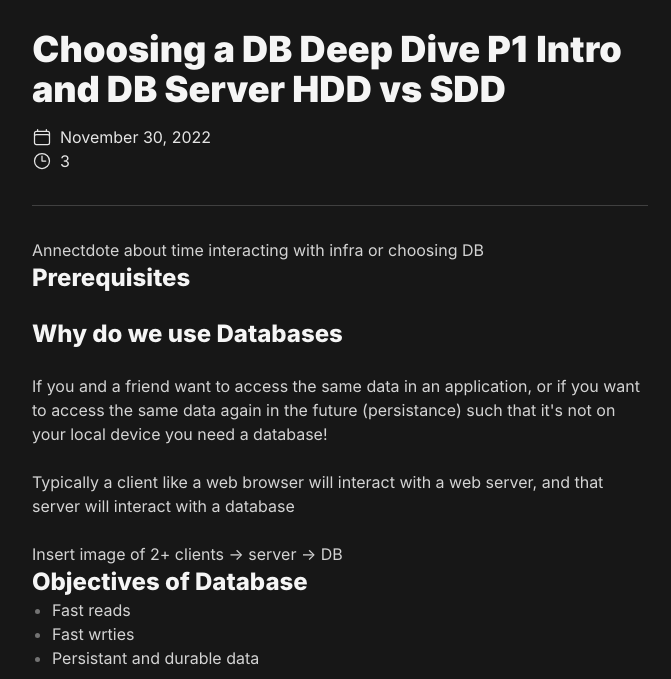
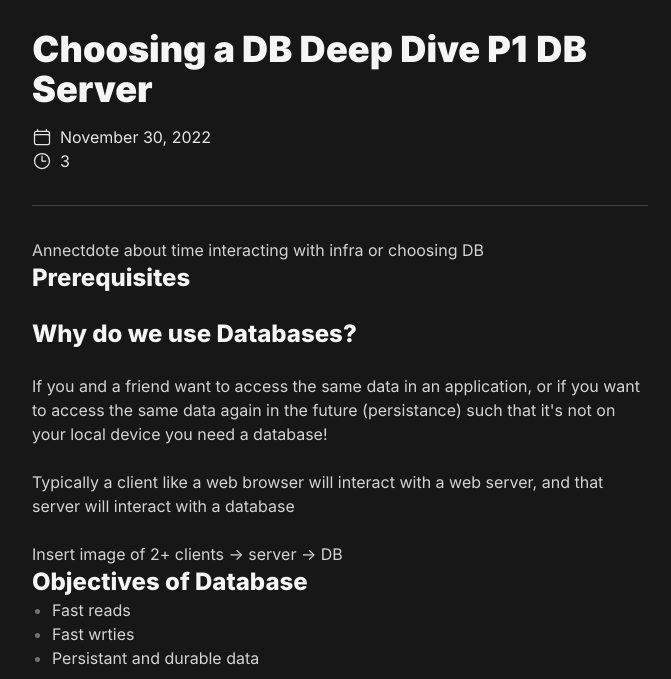
Before and after one commit to near-wizard/astroBlog, an Astro site: page /blog/database-design in a window 1280 px wide. Shown: the part 121-800 px from the top of the page, without its empty margins (300-971 px from the left). Built offline with nearby package versions, Linux system fonts and the light colour scheme; Astro itself is replaced by a stand-in of ours; some packages are replaced by stand-ins of ours.

Commit message:
test vercel

```diff
--- a/src/pages/blog/database-design.mdx
+++ b/src/pages/blog/database-design.mdx
@@ -1,6 +1,6 @@
 ---
 layout: "../../layouts/BlogPost.astro"
-title: "Choosing a DB Deep Dive P1 Intro and DB Server HDD vs SDD"
+title: "Choosing a DB Deep Dive P1 DB Server"
 description: "Going a little too far into what to consider when choosing a DB"
 pubDate: "November 30, 2022"
 ---
@@ -10,7 +10,7 @@ Annectdote about time interacting with infra or choosing DB
 ## Prerequisites
 <br />
 
-## Why do we use Databases
+## Why do we use Databases?
 <br />
 If you and a friend want to access the same data in an application,
 or if you want to access the same data again in the future (persistance) such that it's not on your local device you need a database!
```
